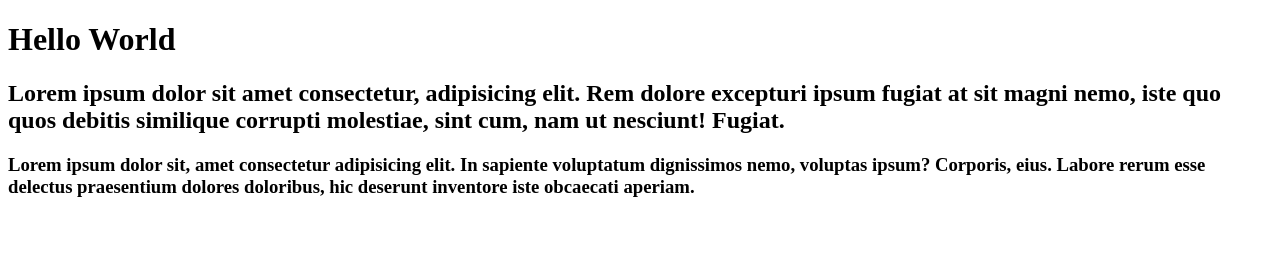
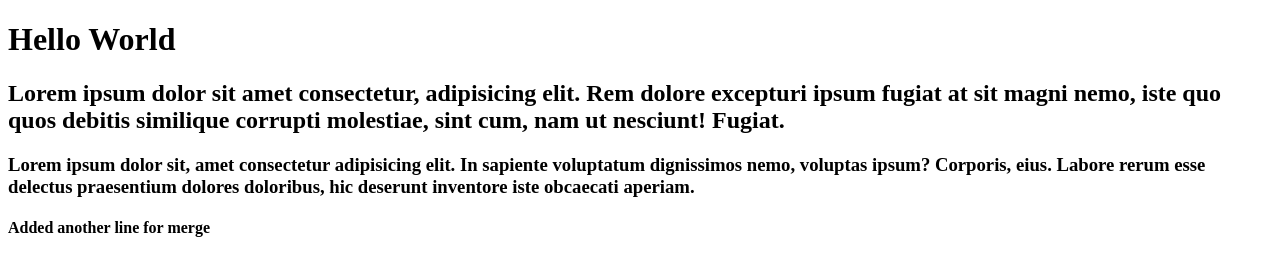
Before and after one commit to Parth-p-eq/repo-test, a plain HTML site: page index.html in a window 1280 px wide. Drawn offline with Linux system fonts and the light colour scheme.

Commit message:
Added another line

```diff
--- a/index.html
+++ b/index.html
@@ -18,5 +18,6 @@
       esse delectus praesentium dolores doloribus, hic deserunt inventore iste
       obcaecati aperiam.
     </h3>
+    <h4>Added another line for merge</h4>
   </body>
 </html>
```
